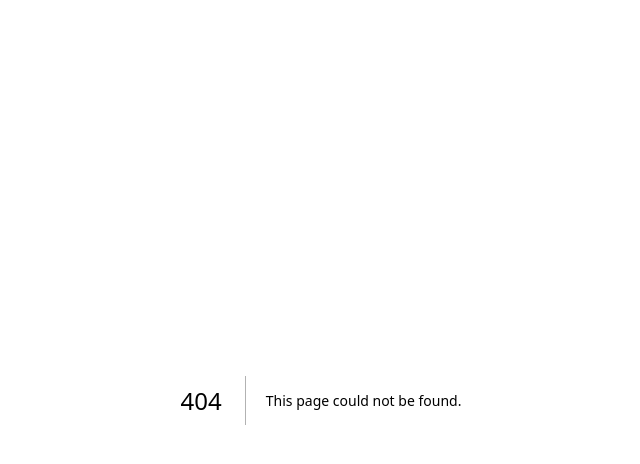
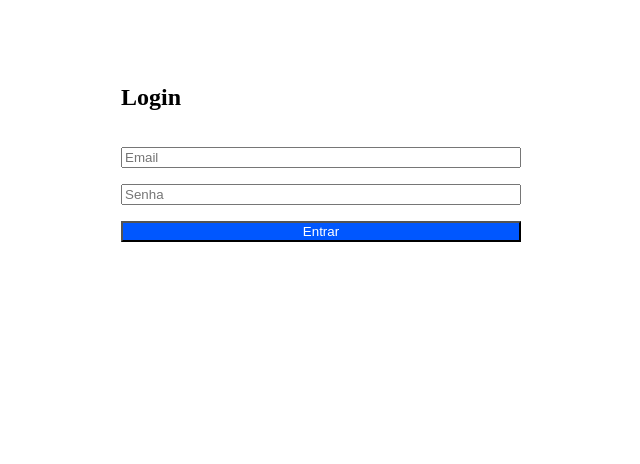
Before and after one commit to pgeovanny/divi, a Next.js app in the folder frontend/: page /login in a window 1280 px wide. Before the commit this address had no page. Shown: the top 464 px of the page, without its empty margins (319-959 px from the left). Built offline with nearby package versions, Linux system fonts and the light colour scheme.

Commit message:
Create login.js

```diff
--- /dev/null
+++ b/frontend/pages/login.js
@@ -0,0 +1,28 @@
+import { useState } from "react";
+import axios from "axios";
+
+export default function Login() {
+  const [email, setEmail] = useState("");
+  const [senha, setSenha] = useState("");
+  const [msg, setMsg] = useState("");
+
+  async function handleLogin(e) {
+    e.preventDefault();
+    try {
+      const res = await axios.post("/api/auth/login", { email, senha });
+      setMsg("Login realizado!");
+    } catch {
+      setMsg("Usuário ou senha inválidos.");
+    }
+  }
+
+  return (
+    <form style={{display:"flex",flexDirection:"column",gap:"1rem",maxWidth:400,margin:"4rem auto"}} onSubmit={handleLogin}>
+      <h2>Login</h2>
+      <input placeholder="Email" value={email} onChange={e=>setEmail(e.target.value)} required />
+      <input placeholder="Senha" type="password" value={senha} onChange={e=>setSenha(e.target.value)} required />
+      <button style={{background:"#0057FF",color:"#fff"}} type="submit">Entrar</button>
+      <span>{msg}</span>
+    </form>
+  )
+}
```
